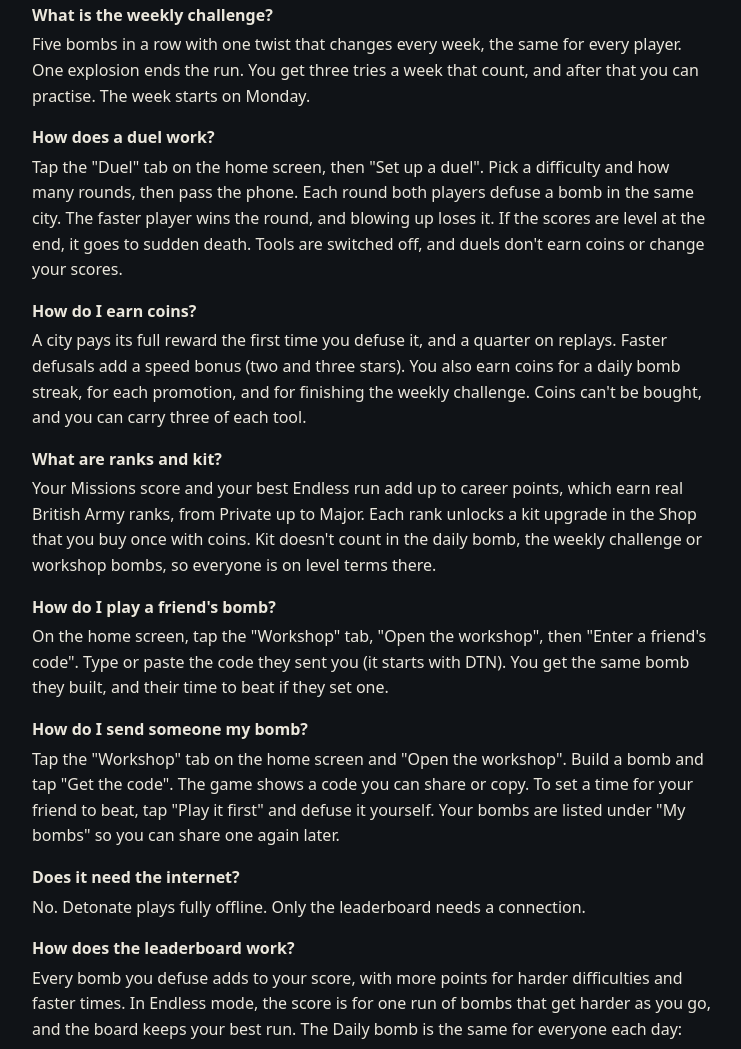
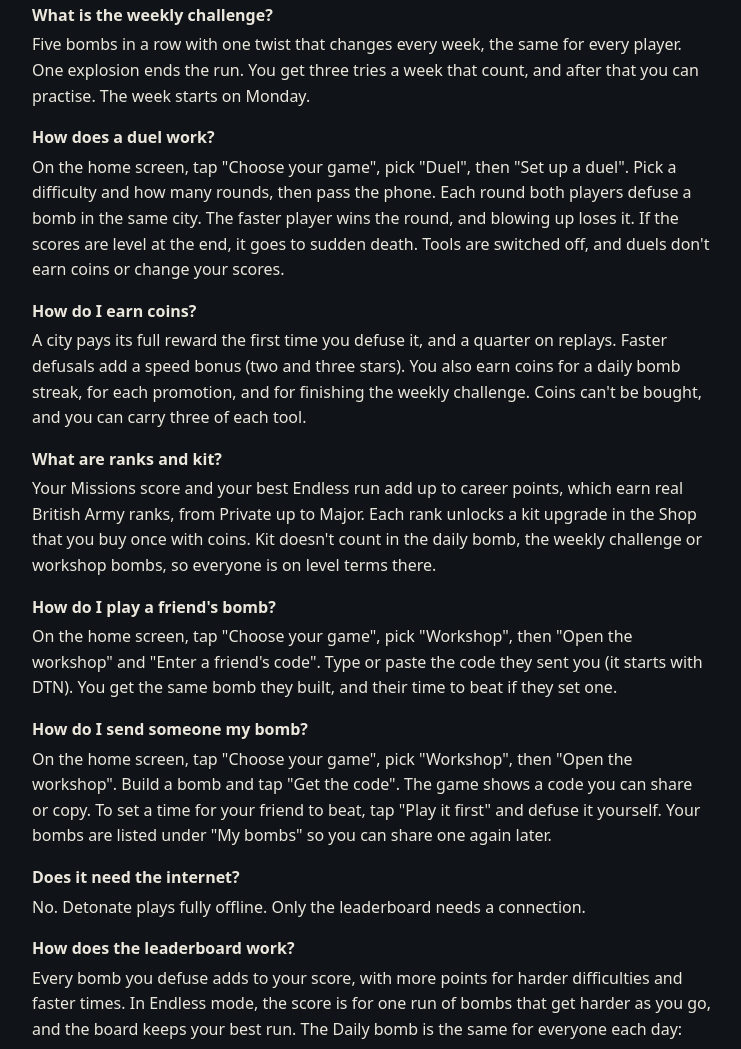
Before and after one commit to markyb250/detonate, a plain HTML site: page support.html in a window 1280 px wide. Shown: the part 1313-2362 px from the top of the page, without its empty margins (268-1009 px from the left). Drawn offline with Linux system fonts and the light colour scheme.

Commit message:
Support page: wording matches the Choose your game bar
Co-Authored-By: Claude Fable 5.2 <noreply@anthropic.com>

```diff
--- a/support.html
+++ b/support.html
@@ -57,15 +57,15 @@
     <dt>What is the weekly challenge?</dt>
     <dd>Five bombs in a row with one twist that changes every week, the same for every player. One explosion ends the run. You get three tries a week that count, and after that you can practise. The week starts on Monday.</dd>
     <dt>How does a duel work?</dt>
-    <dd>Tap the "Duel" tab on the home screen, then "Set up a duel". Pick a difficulty and how many rounds, then pass the phone. Each round both players defuse a bomb in the same city. The faster player wins the round, and blowing up loses it. If the scores are level at the end, it goes to sudden death. Tools are switched off, and duels don't earn coins or change your scores.</dd>
+    <dd>On the home screen, tap "Choose your game", pick "Duel", then "Set up a duel". Pick a difficulty and how many rounds, then pass the phone. Each round both players defuse a bomb in the same city. The faster player wins the round, and blowing up loses it. If the scores are level at the end, it goes to sudden death. Tools are switched off, and duels don't earn coins or change your scores.</dd>
     <dt>How do I earn coins?</dt>
     <dd>A city pays its full reward the first time you defuse it, and a quarter on replays. Faster defusals add a speed bonus (two and three stars). You also earn coins for a daily bomb streak, for each promotion, and for finishing the weekly challenge. Coins can't be bought, and you can carry three of each tool.</dd>
     <dt>What are ranks and kit?</dt>
     <dd>Your Missions score and your best Endless run add up to career points, which earn real British Army ranks, from Private up to Major. Each rank unlocks a kit upgrade in the Shop that you buy once with coins. Kit doesn't count in the daily bomb, the weekly challenge or workshop bombs, so everyone is on level terms there.</dd>
     <dt>How do I play a friend's bomb?</dt>
-    <dd>On the home screen, tap the "Workshop" tab, "Open the workshop", then "Enter a friend's code". Type or paste the code they sent you (it starts with DTN). You get the same bomb they built, and their time to beat if they set one.</dd>
+    <dd>On the home screen, tap "Choose your game", pick "Workshop", then "Open the workshop" and "Enter a friend's code". Type or paste the code they sent you (it starts with DTN). You get the same bomb they built, and their time to beat if they set one.</dd>
     <dt>How do I send someone my bomb?</dt>
-    <dd>Tap the "Workshop" tab on the home screen and "Open the workshop". Build a bomb and tap "Get the code". The game shows a code you can share or copy. To set a time for your friend to beat, tap "Play it first" and defuse it yourself. Your bombs are listed under "My bombs" so you can share one again later.</dd>
+    <dd>On the home screen, tap "Choose your game", pick "Workshop", then "Open the workshop". Build a bomb and tap "Get the code". The game shows a code you can share or copy. To set a time for your friend to beat, tap "Play it first" and defuse it yourself. Your bombs are listed under "My bombs" so you can share one again later.</dd>
     <dt>Does it need the internet?</dt>
     <dd>No. Detonate plays fully offline. Only the leaderboard needs a connection.</dd>
     <dt>How does the leaderboard work?</dt>
```
